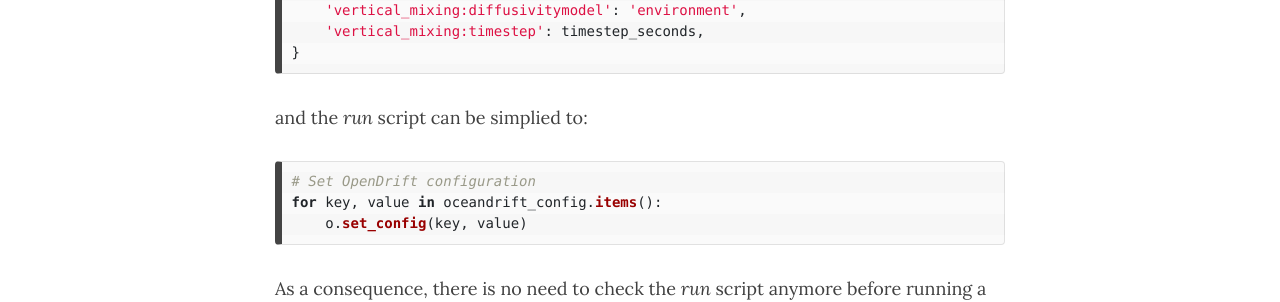
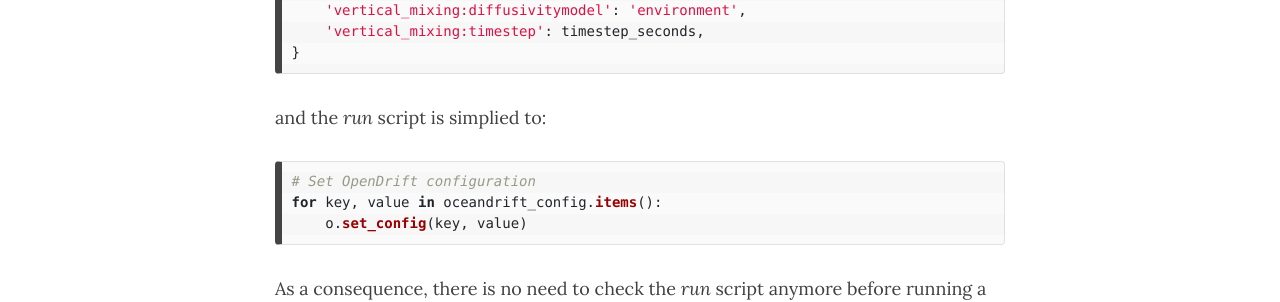
Before and after one commit to claws-scot/claws-scot.github.io, a Jekyll site: the page built from meetings/meeting-220623-N.md, in a window 1280 px wide and 900 px high, scrolled down 3759 px. Shown: the part 154-456 px from the top of the window. Built offline with Jekyll 4.4.1, drawn with Linux system fonts in a browser that asks for light colours; nearby versions of some CDN libraries.

Commit message:
Editing web pages

````diff
--- a/meetings/meeting-220623-N.md
+++ b/meetings/meeting-220623-N.md
@@ -129,7 +129,7 @@ oceandrift_config = {
 }
 ```
 
-and the _run_ script can be simplied to:
+and the _run_ script is simplied to:
 ```python
 # Set OpenDrift configuration
 for key, value in oceandrift_config.items():
````
